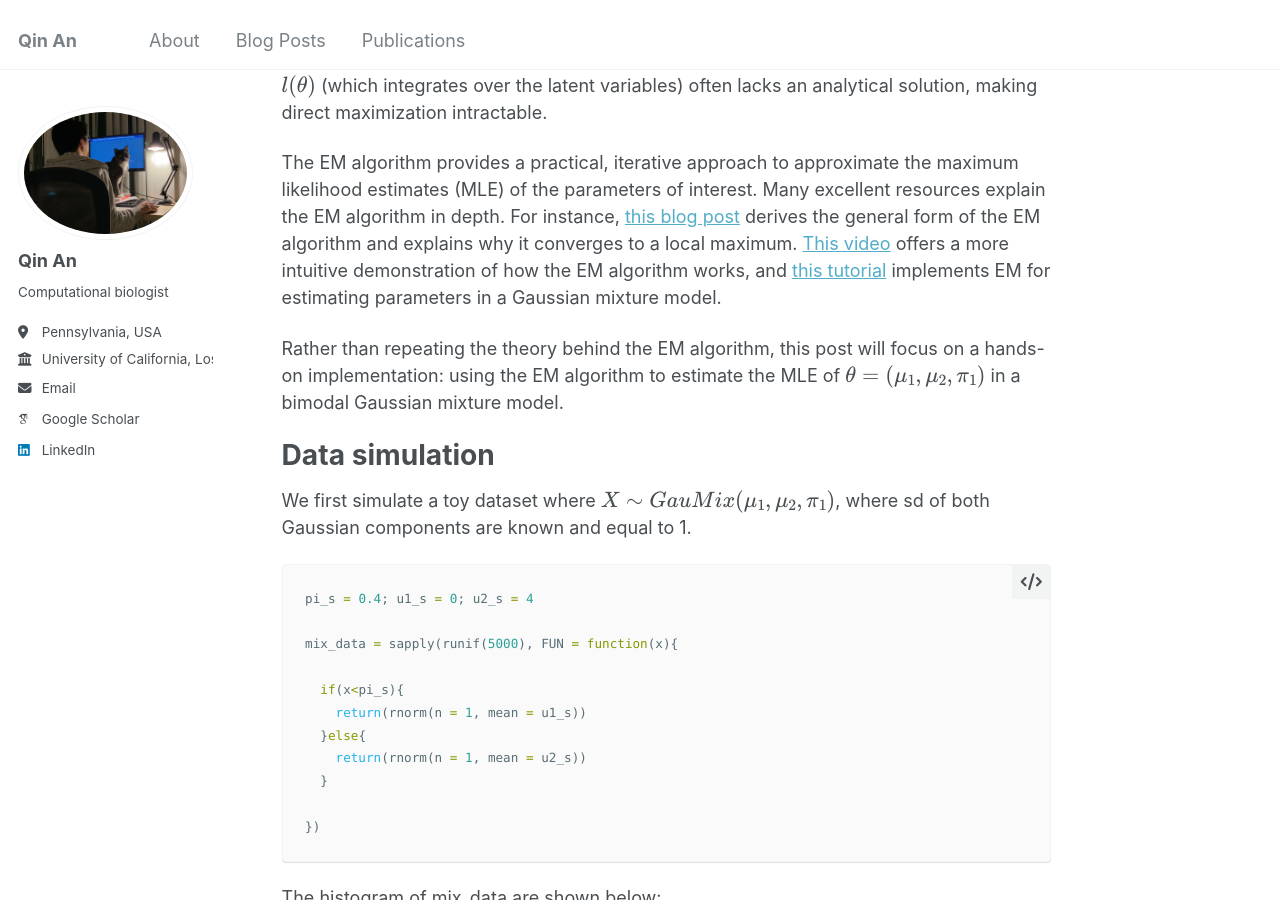
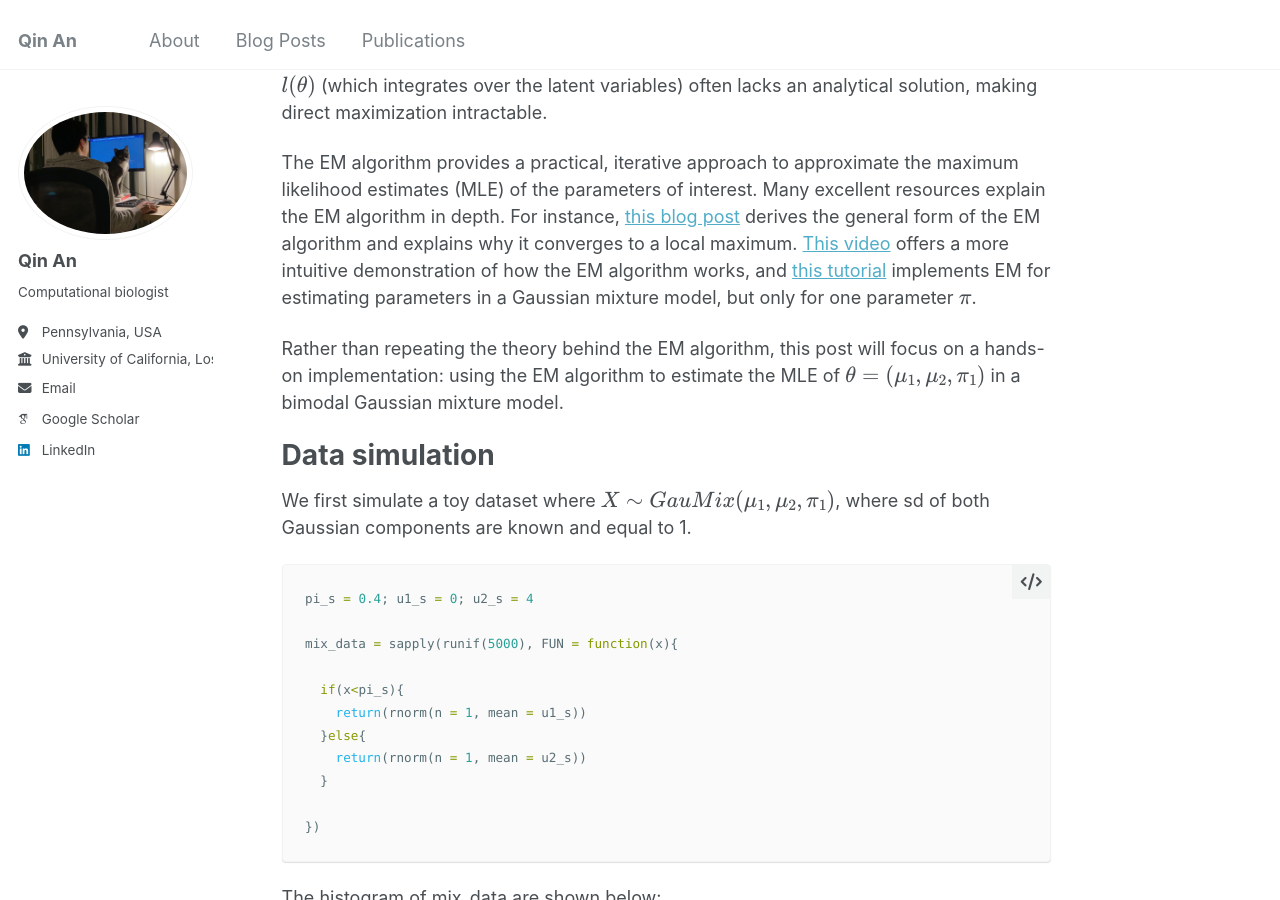
Before and after one commit to Qin-An/Qin-An.github.io, a Jekyll site: the page built from _posts/2025-07-21-blog-post-EM_algorithm.md, in a window 1280 px wide and 900 px high, scrolled down 365 px. Built offline with Jekyll 4.4.1, drawn with Linux system fonts in a browser that asks for light colours; some web fonts are replaced.

Commit message:
07212025 post fix

```diff
--- a/_posts/2025-07-21-blog-post-EM_algorithm.md
+++ b/_posts/2025-07-21-blog-post-EM_algorithm.md
@@ -12,7 +12,7 @@ Background
 ======
 The Expectation-Maximization (EM) algorithm is a powerful method for estimating parameters in statistical models that include unobserved or latent variables. In such models, the log-likelihood depends on the latent variables, and the marginal log-likelihood \\(l(\theta)\\) (which integrates over the latent variables) often lacks an analytical solution, making direct maximization intractable.
 
-The EM algorithm provides a practical, iterative approach to approximate the maximum likelihood estimates (MLE) of the parameters of interest. Many excellent resources explain the EM algorithm in depth. For instance, [this blog post](https://teng-gao.github.io/blog/2022/ems/) derives the general form of the EM algorithm and explains why it converges to a local maximum. [This video](https://www.youtube.com/watch?v=3zbAsgCf1Sw) offers a more intuitive demonstration of how the EM algorithm works, and [this tutorial](https://stephens999.github.io/fiveMinuteStats/intro_to_em.html) implements EM for estimating parameters in a Gaussian mixture model.
+The EM algorithm provides a practical, iterative approach to approximate the maximum likelihood estimates (MLE) of the parameters of interest. Many excellent resources explain the EM algorithm in depth. For instance, [this blog post](https://teng-gao.github.io/blog/2022/ems/) derives the general form of the EM algorithm and explains why it converges to a local maximum. [This video](https://www.youtube.com/watch?v=3zbAsgCf1Sw) offers a more intuitive demonstration of how the EM algorithm works, and [this tutorial](https://stephens999.github.io/fiveMinuteStats/intro_to_em.html) implements EM for estimating parameters in a Gaussian mixture model, but only for one parameter \\(\pi\\).
 
 Rather than repeating the theory behind the EM algorithm, this post will focus on a hands-on implementation: using the EM algorithm to estimate the MLE of \\(\theta = (\mu_1, \mu_2, \pi_1)\\) in a bimodal Gaussian mixture model.
 
```
Also changed, not shown: 1 other file.
